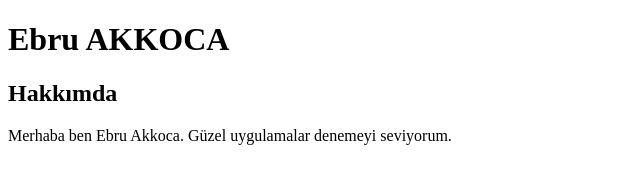
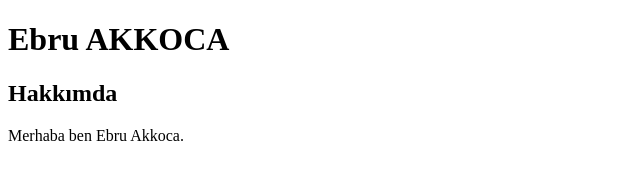
Before and after one commit to enjoydeveloper/deneme, a plain HTML site: page index.html in a window 1280 px wide. Shown: the whole page, without its empty margins (0-640 px from the left). Drawn offline with Linux system fonts and the light colour scheme.

Commit message:
index changed

```diff
--- a/index.html
+++ b/index.html
@@ -5,7 +5,9 @@
 </head>
 <body>
   <h1>Ebru AKKOCA</h1>
+  <!--Hakkımda başlangıc-->
   <h2>Hakkımda</h2>
-  <p>Merhaba ben Ebru Akkoca. Güzel uygulamalar denemeyi seviyorum. </p>
+  <p>Merhaba ben Ebru Akkoca. </p>
+  <!--Hakkımda bitiş-->
 </body>
 </html>
```
